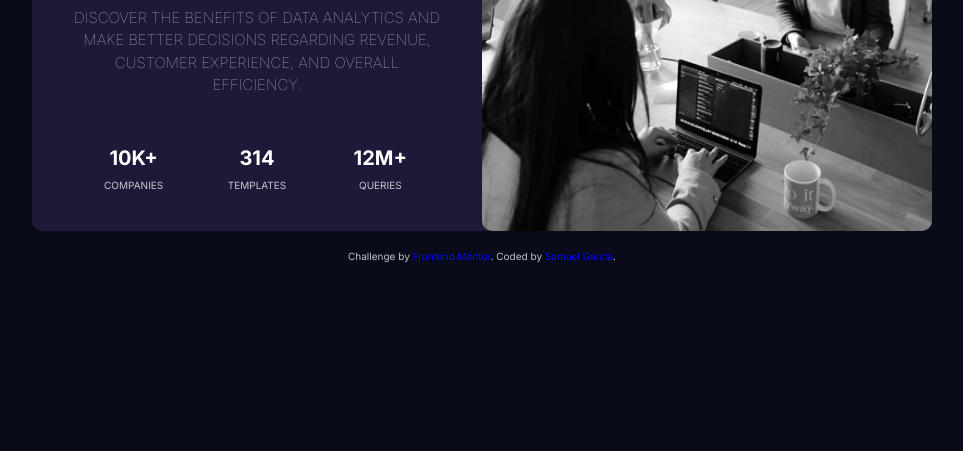
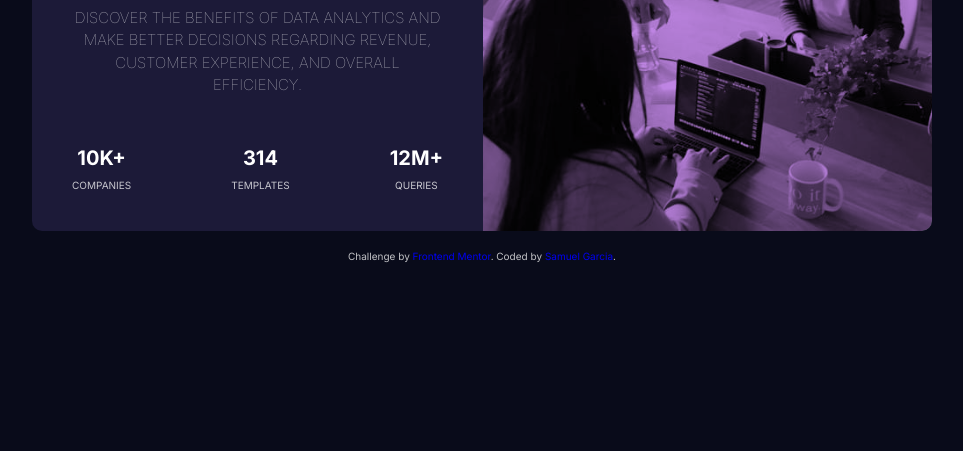
Before and after one commit to SamRod99/Stats-Preview, a plain HTML site: page index.html in a window 1280 px wide. Shown: the part 349-800 px from the top of the page, without its empty margins (158-1121 px from the left). Drawn offline with Linux system fonts and the light colour scheme; a web font is replaced by a local one.

Commit message:
mobil desgin terminado

```diff
--- a/css/style.css
+++ b/css/style.css
@@ -24,7 +24,7 @@ body{
     flex-direction: column;
     justify-content: center;
     align-items: center;
-    height: 100vh;
+    min-height: 100vh;
 }
 a{
     text-decoration: none;
@@ -32,6 +32,7 @@ a{
 h1{
     color: var(--White-mheading-stats);
     font-size: 3.5rem;
+    text-align: center;
 }
 p{
     color: var(--White-paragraph);
@@ -42,21 +43,39 @@ p{
 span{
     color: var(--Purple-500);
 }
-
 /*card*/
 .card{
     display: grid;
-    grid-template-rows: repeat(2, 1fr);
+    grid-template-rows: repeat(auto, 1fr);
     background-color: var(--Blue-950);
     margin-left: 3rem;
     margin-right: 3rem;
     border-radius: 1rem;
+    overflow: hidden;
 }
-img{
+.card__imagen--contendor{
+    grid-row: 1/2;
+    position: relative;
+}
+.card__imagen--contendor::after{
+    content: '';
+    position: absolute;
+    top: 0;
+    left: 0;
     width: 100%;
     height: 100%;
-    grid-row: 1/2;
-    border-radius: 1rem;
+    background-color: var(--Purple-500);
+
+    opacity: 0.75;
+    mix-blend-mode: multiply;
+    border-radius: 1rem 1rem 0 0;
+}
+.card__imagen--contendor img{
+    width: 100%;
+    height: auto;
+    display: block;
+    object-fit: cover;
+    border-radius: 1rem 1rem 0 0;
 }
 @media (min-width: 768px) {
     .card{
@@ -65,8 +84,16 @@ img{
     border-radius: 1rem;
     max-width: 90rem;
 }
-    img{
+    .card__imagen--contendor{
         grid-column: 2/3;
+        grid-row: 1/1;
+    }
+    .card__imagen--contendor::after,
+    .card__imagen--contendor img{
+        border-radius: 0 1rem 1rem 0;
+    }
+    .card__imagen--contendor img{
+        height: 100%;
     }
 }
 
@@ -74,6 +101,7 @@ img{
     display: flex;
     flex-direction: column;
     justify-content: center;
+    align-items: center;
     padding: 4rem;
 }
 .card__descripcion{
@@ -93,11 +121,13 @@ img{
     flex-direction: column;
     justify-content: center;
     align-items: center;
+
 }
 @media (min-width: 768px) {
     .card__numbers{
     display: grid;
     grid-template-columns: repeat(3, 1fr);
+    gap: 10rem;
 }
 }
 .card__negrita{
--- a/index.html
+++ b/index.html
@@ -35,10 +35,11 @@
           </div>
         </div><!--card numbers-->
       </div><!--card info-->
-      <img src="images/image-header-desktop.jpg" alt="imagen fondo">
+      <div class="card__imagen--contendor">
+        <img src="images/image-header-desktop.jpg" alt="imagen fondo">
+      </div>
     </div><!--contnedor card-->
   </main>
-
   <div class="attribution">
     Challenge by <a href="https://www.frontendmentor.io?ref=challenge" target="_blank">Frontend Mentor</a>.
     Coded by <a href="#">Samuel Garcia</a>.
```
